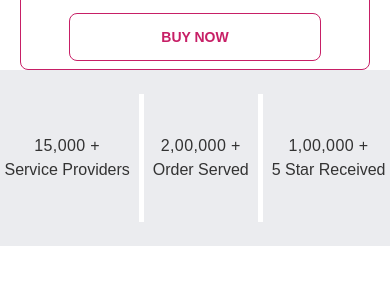
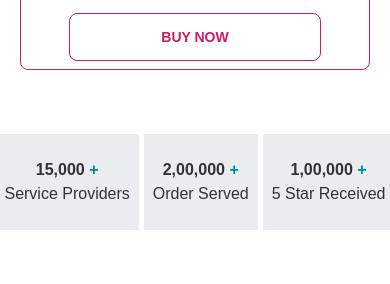
Before and after one commit to iamshs/rockauto-client, a React (Create React App) app: page / in a window 390 px wide. Shown: the part 2262-2546 px from the top of the page. Before the commit the page ends 2508 px from the top, so only its background shows below. Built offline with nearby package versions, Linux system fonts and the light colour scheme.

Commit message:
stat is responsive

```diff
--- a/src/Pages/Home/Stat.js
+++ b/src/Pages/Home/Stat.js
@@ -1,33 +1,30 @@
-import React from 'react';
+import React from "react";
 
 const Stat = () => {
   return (
-        <section className='bg-neutral flex items-center justify-around h-44 lg:my-24 text-center '>
+    <section className="bg-neutral flex items-center justify-around lg:h-44 md:h-36 h-24 lg:my-24 my-16 text-center ">
       <div>
-                <h1 className='lg:text-5xl font-medium tracking-wide '>15,000 +</h1>
-                <p className='lg:text-xl'>Service Providers</p>
+        <h1 className="lg:text-5xl md:text-4xl md:font-medium lg:font-medium font-semibold lg:tracking-wide ">
+          15,000 <span className="text-primary">+</span>{" "}
+        </h1>
+        <p className="lg:text-xl md:text-lg ">Service Providers</p>
       </div>
 
-           <div
-            style={{ width: "5px" }}
-            className=" bg-white h-32 "
-          ></div>
+      <div style={{ width: "5px" }} className=" bg-white h-32 "></div>
       <div>
-                <h1 className='lg:text-5xl font-medium tracking-wide'>2,00,000 +</h1>
-                <p className='lg:text-xl'>Order Served</p>
+        <h1 className="lg:text-5xl md:text-4xl md:font-medium lg:font-medium font-semibold lg:tracking-wide">
+          2,00,000 <span className="text-primary">+</span>
+        </h1>
+        <p className="lg:text-xl md:text-lg">Order Served</p>
       </div>
 
-           <div
-            style={{ width: "5px" }}
-            className=" bg-white h-32 "
-          ></div>
+      <div style={{ width: "5px" }} className=" bg-white h-32 "></div>
       <div>
-                <h1 className='lg:text-5xl font-medium tracking-wide'>1,00,000 +</h1>
-                <p className='lg:text-xl'>5 Star Received</p>
+        <h1 className="lg:text-5xl md:text-4xl md:font-medium lg:font-medium font-semibold lg:tracking-wide">
+          1,00,000 <span className="text-primary">+</span>
+        </h1>
+        <p className="lg:text-xl md:text-lg">5 Star Received</p>
       </div>
-
-
-
     </section>
   );
 };
--- a/tailwind.config.js
+++ b/tailwind.config.js
@@ -12,7 +12,7 @@ module.exports = {
           primary: "#008BAD",
           secondary: "#c71f66",
           info:'#33c0d6',
-          accent: "#21A89A",
+          accent: "#0eb763",
           neutral: "#EBECEF",
           "base-100": "#ffffff",
         },
```
Lines whose indentation alone changed are shown as unchanged.
